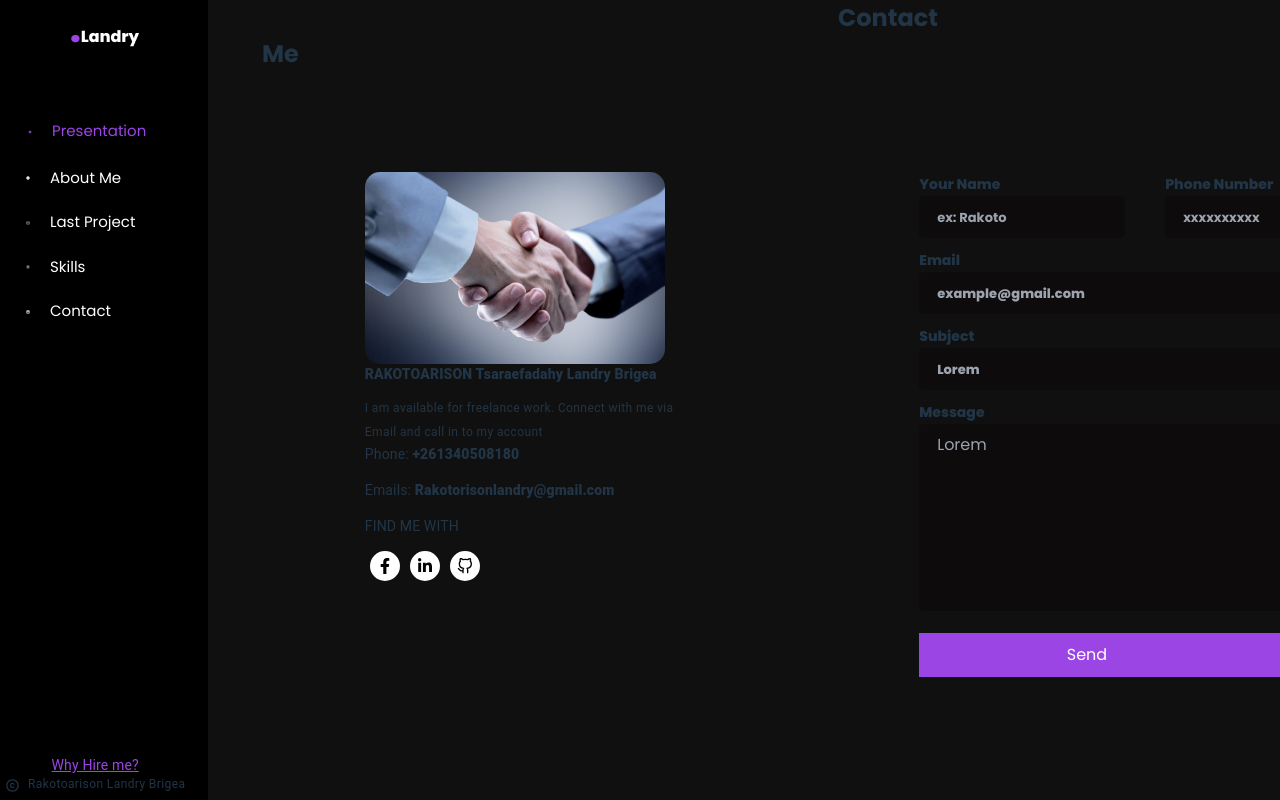
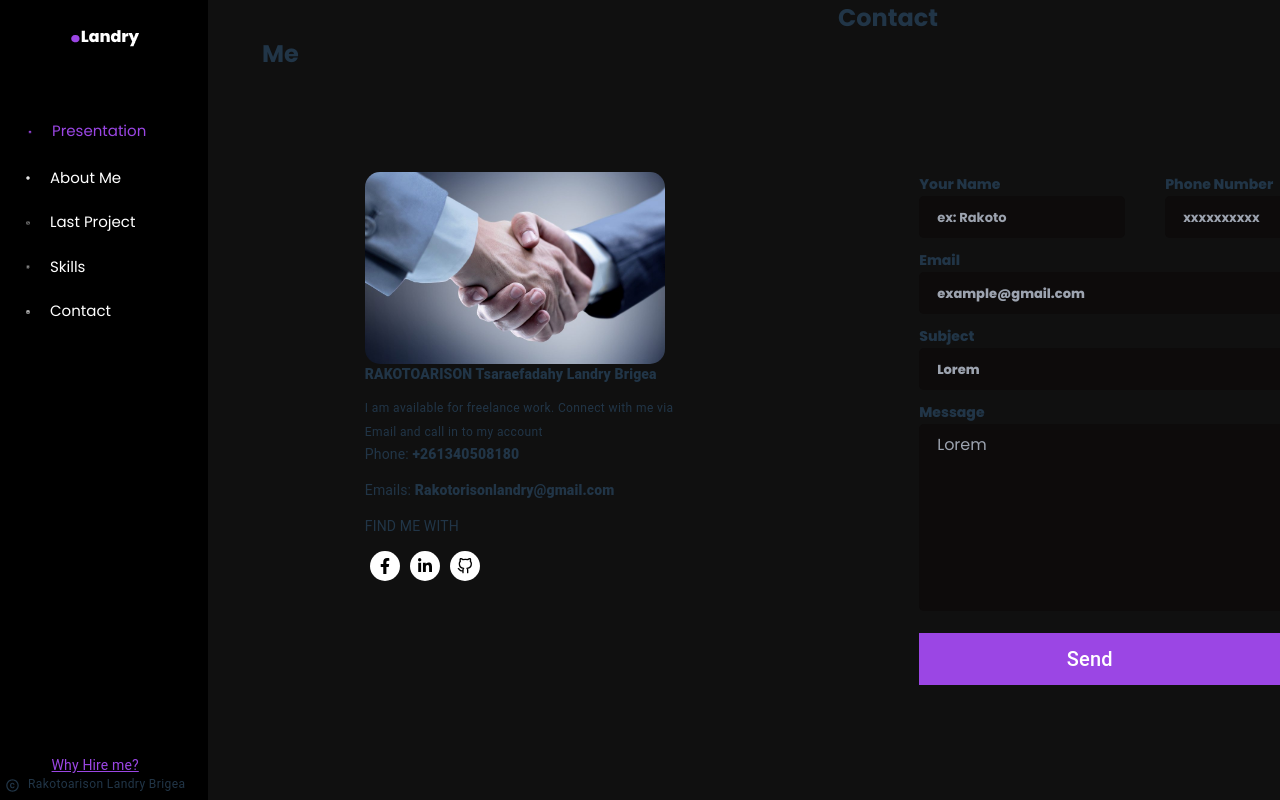
Before and after one commit to rakotoarisonlandry/Portfolio, a React (Vite) app: page /contact in a window 1280 px wide. Shown: the top 800 px of the page. Built offline with nearby package versions, Linux system fonts and the light colour scheme.

Commit message:
Form updated

```diff
--- a/src/pages/Contact/Form.jsx
+++ b/src/pages/Contact/Form.jsx
@@ -1,6 +1,7 @@
 import React from "react";
-import { Box } from "@mui/material";
+import { Box, Typography } from "@mui/material";
 import { Link } from "react-router-dom";
+import { FiSend } from "react-icons/fi";
 function Form() {
   return (
     <Box className="Form-Container">
@@ -61,7 +62,8 @@ function Form() {
         </Box>
       </Box>
       <Link className="send-Form">
-        Send
+        <Typography variant="h6">Send</Typography>
+        {/* <FiSend/> */}
       </Link>
     </Box>
   );
```
